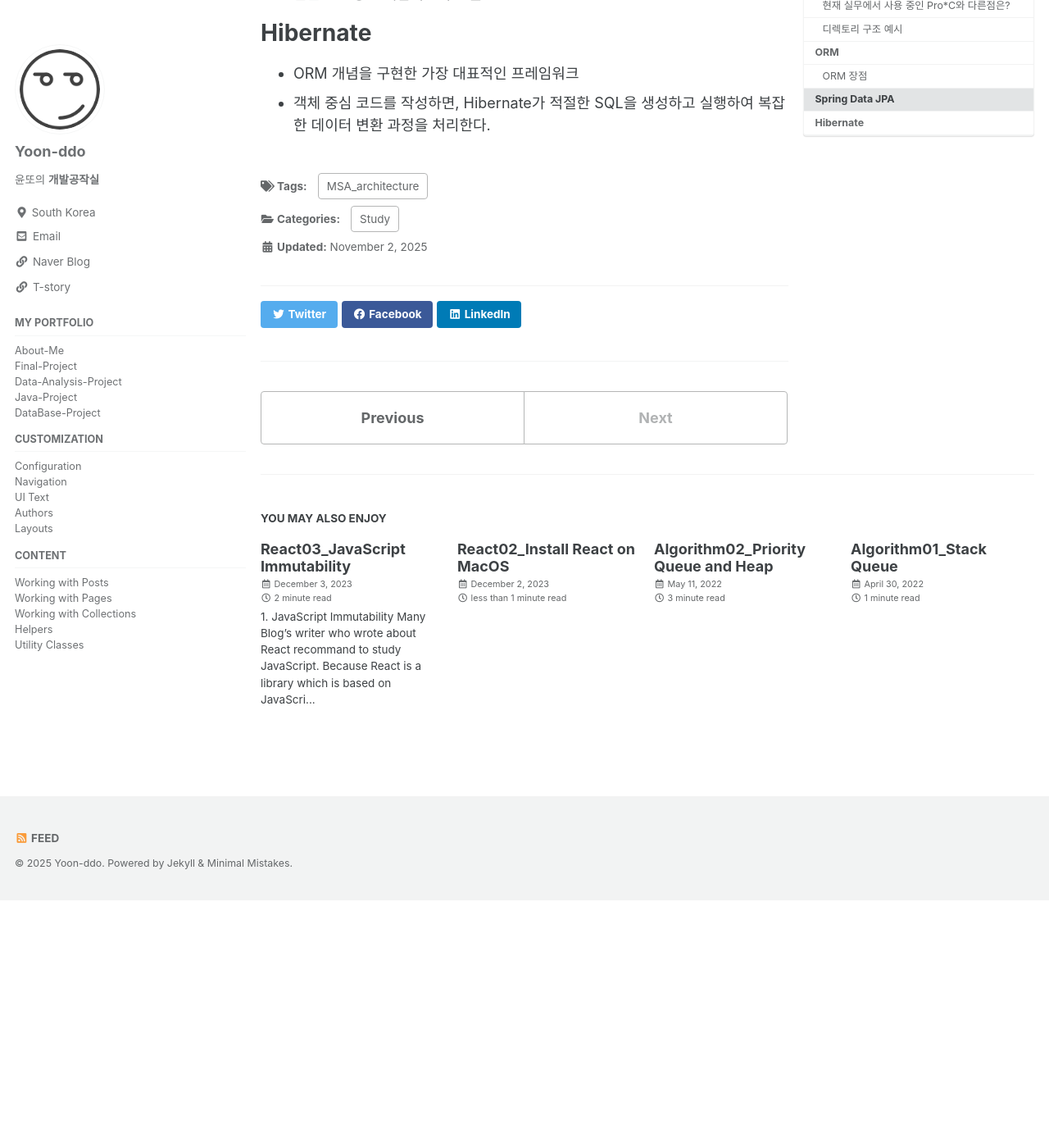
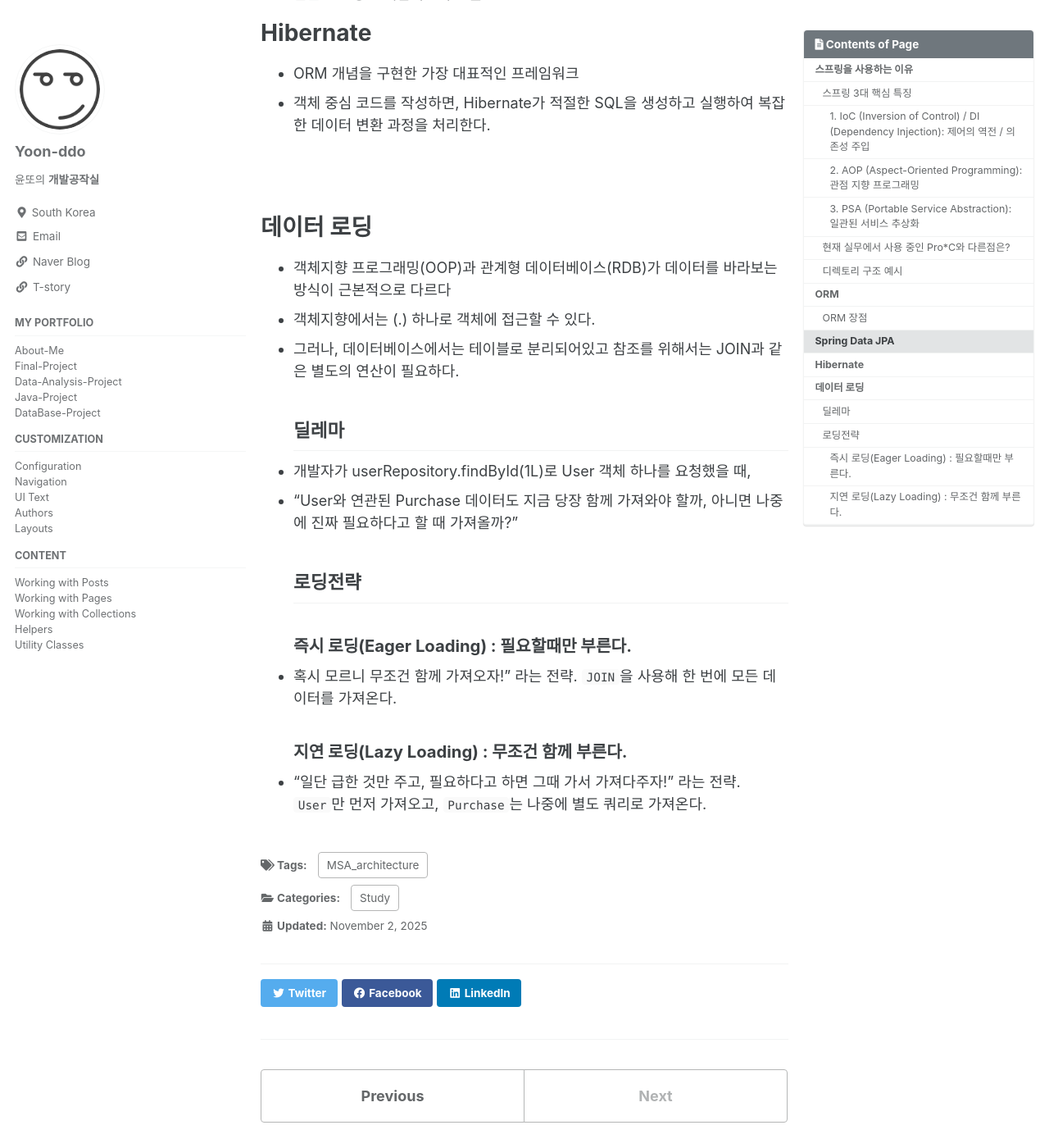
Before and after one commit to Yoon-ddo/Yoon-ddo.github.io, a Jekyll site: the page built from _posts/2025-11-02-KDT:::Sparta MSA 아키텍처 3기(week01).md, in a window 1280 px wide and 1400 px high, scrolled down 3219 px. Shown: the whole window at 82% size. Built offline with Jekyll 4.4.1, drawn with Linux system fonts in a browser that asks for light colours; cached includes are drawn as plain includes; before the commit the page ends 4317 px from its top, so only the background shows below that; some of the changed text lies outside the part shown.

Commit message:
Update 2025-11-02-KDT:::Sparta MSA 아키텍처 3기(week01).md

```diff
--- a/_posts/2025-11-02-KDT:::Sparta MSA 아키텍처 3기(week01).md
+++ b/_posts/2025-11-02-KDT:::Sparta MSA 아키텍처 3기(week01).md
@@ -96,3 +96,18 @@ src/main
 # Hibernate
 * ORM 개념을 구현한 가장 대표적인 프레임워크
 * 객체 중심 코드를 작성하면, Hibernate가 적절한 SQL을 생성하고 실행하여 복잡한 데이터 변환 과정을 처리한다.
+
+<br><br>
+
+# 데이터 로딩
+* 객체지향 프로그래밍(OOP)과 관계형 데이터베이스(RDB)가 데이터를 바라보는 방식이 근본적으로 다르다
+* 객체지향에서는 (.) 하나로 객체에 접근할 수 있다.
+* 그러나, 데이터베이스에서는 테이블로 분리되어있고 참조를 위해서는 JOIN과 같은 별도의 연산이 필요하다.
+## 딜레마
+* 개발자가 userRepository.findById(1L)로 User 객체 하나를 요청했을 때,
+* "User와 연관된 Purchase 데이터도 지금 당장 함께 가져와야 할까, 아니면 나중에 진짜 필요하다고 할 때 가져올까?"
+## 로딩전략
+### 즉시 로딩(Eager Loading) : 필요할때만 부른다.
+* 혹시 모르니 무조건 함께 가져오자!" 라는 전략. `JOIN`을 사용해 한 번에 모든 데이터를 가져온다.
+### 지연 로딩(Lazy Loading) : 무조건 함께 부른다.
+* "일단 급한 것만 주고, 필요하다고 하면 그때 가서 가져다주자!" 라는 전략. `User`만 먼저 가져오고, `Purchase`는 나중에 별도 쿼리로 가져온다.
```
